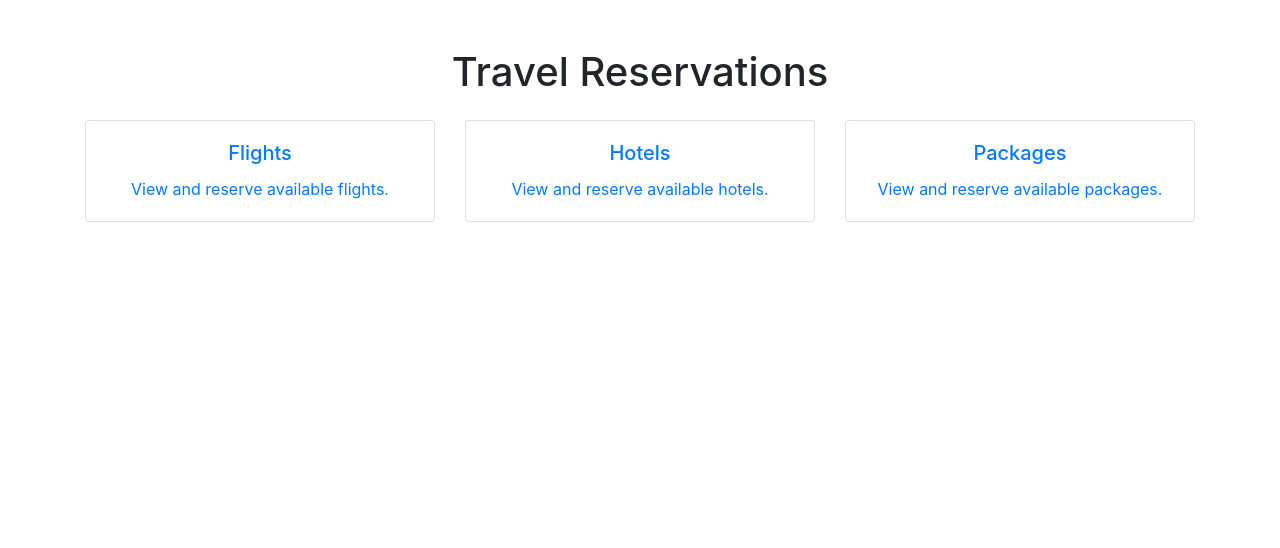
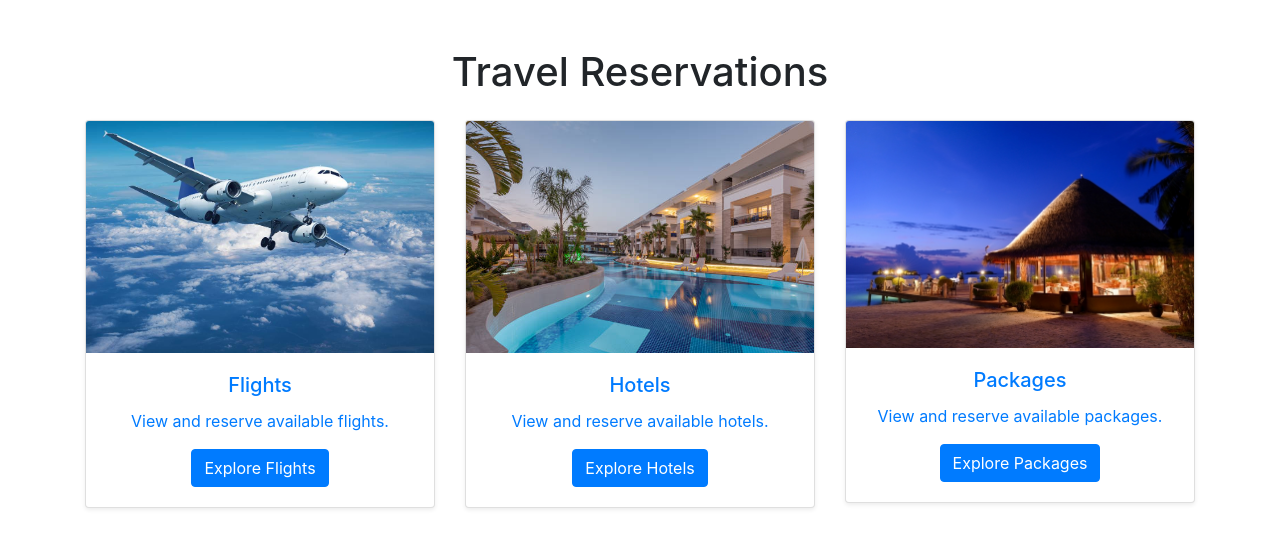
Before and after one commit to hiralpatel91/Travel-Management, a Flask app: page / in a window 1280 px wide. Shown: the part 56-604 px from the top of the page. Run offline with Flask 3, Linux system fonts and the light colour scheme; some libraries are stand-ins or nearby versions.

Commit message:
Your commit message

```diff
--- a/Travel/templates/user/index.html
+++ b/Travel/templates/user/index.html
@@ -2,30 +2,35 @@
 {% block abc %}
 
 <div class="container mt-5">
-    <h1 class="text-center">Travel Reservations</h1>
+    <h1 class="text-center mb-4">Travel Reservations</h1>
     <div class="row mt-4">
         <div class="col-md-4 mb-4">
-            <a href="/all_flights" class="card text-decoration-none">
+            <a href="/all_flights" class="card text-decoration-none shadow-sm">
+                <img src="{{ url_for('static', filename='flight-safe.jpg') }}" class="card-img-top" alt="Flights" />
                 <div class="card-body text-center">
                     <h5 class="card-title">Flights</h5>
                     <p class="card-text">View and reserve available flights.</p>
+                    <button class="btn btn-primary">Explore Flights</button>
                 </div>
             </a>
         </div>
         <div class="col-md-4 mb-4">
-            <a href="/all_hotels" class="card text-decoration-none">
+            <a href="/all_hotels" class="card text-decoration-none shadow-sm">
+                <img src="{{ url_for('static', filename='hotel-safe.jpg') }}" class="card-img-top" alt="Hotels" />
                 <div class="card-body text-center">
                     <h5 class="card-title">Hotels</h5>
                     <p class="card-text">View and reserve available hotels.</p>
+                    <button class="btn btn-primary">Explore Hotels</button>
                 </div>
             </a>
         </div>
         <div class="col-md-4 mb-4">
-            <a href="/all_packages" class="card text-decoration-none">
+            <a href="/all_packages" class="card text-decoration-none shadow-sm">
+                <img src="{{ url_for('static', filename='package-safe.jpg') }}" class="card-img-top" alt="Packages" />
                 <div class="card-body text-center">
                     <h5 class="card-title">Packages</h5>
-                    <p class="card-text">View and reserve available
-                        packages.</p>
+                    <p class="card-text">View and reserve available packages.</p>
+                    <button class="btn btn-primary">Explore Packages</button>
                 </div>
             </a>
         </div>
```
Also changed, not shown: Travel/static/flight-safe.jpg (added), Travel/static/hotel-safe.jpg (added), Travel/static/package-safe.jpg (added).
